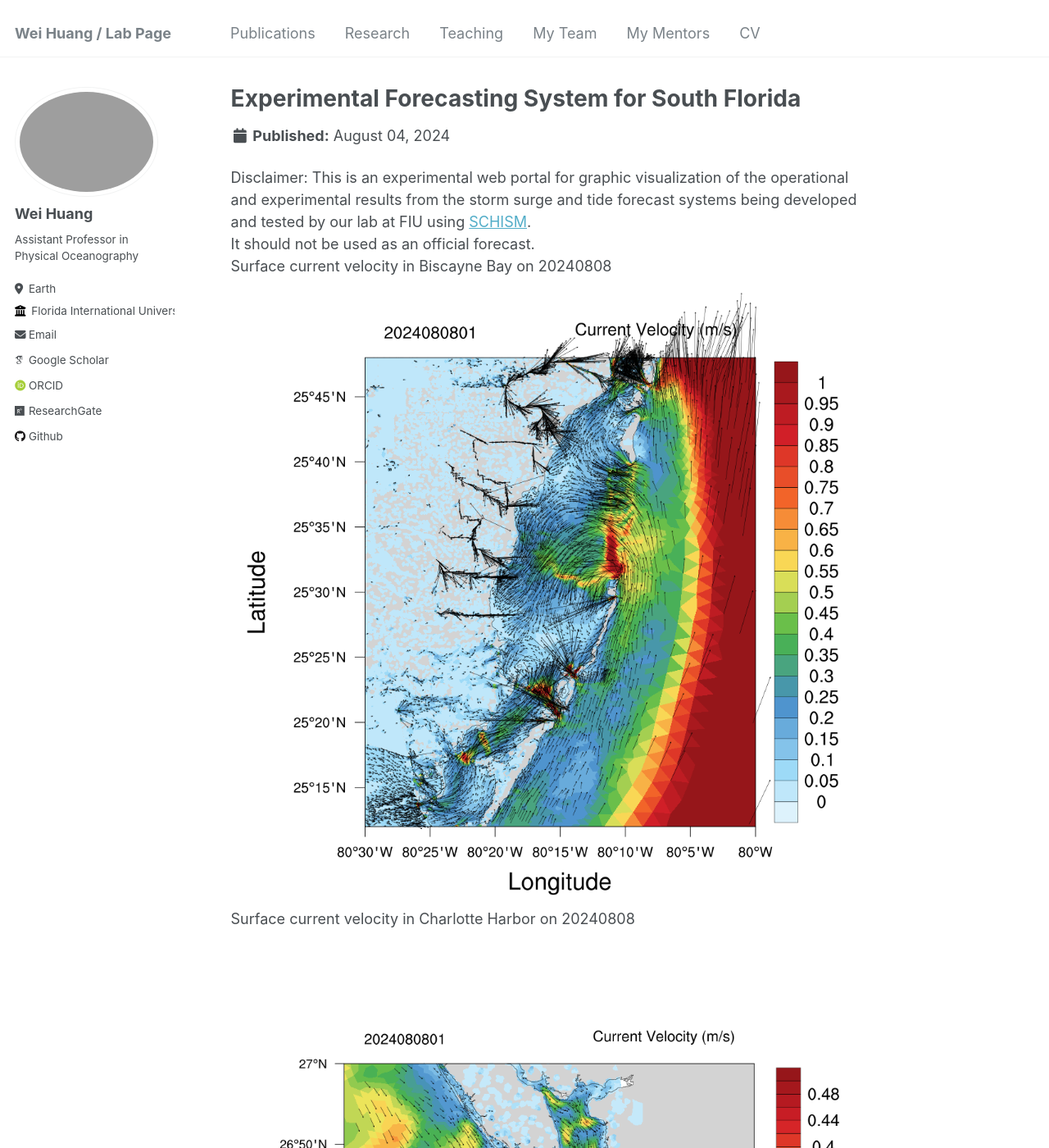
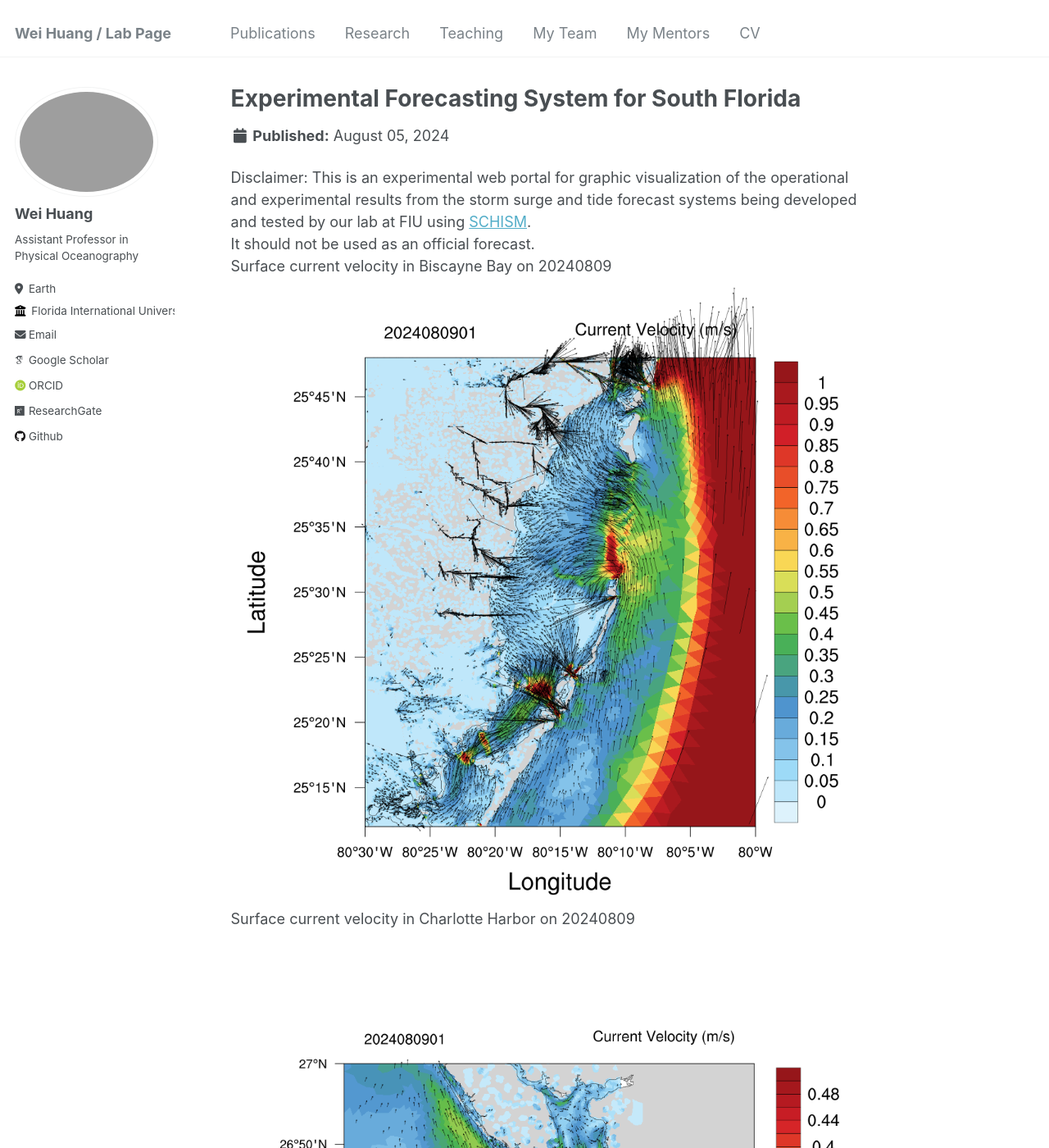
Before and after one commit to huang96169/huang96169.github.io, a Jekyll site: the page built from _research/research-1.md, in a window 1280 px wide and 1400 px high. Shown: the whole window at 82% size. Built offline with Jekyll 4.4.1, drawn with Linux system fonts in a browser that asks for light colours; some web fonts are replaced; some of the changed text lies outside the part shown.

Commit message:
replaced research_uv1.gif research_salt1.gif research_temp1.gif and replaced research_elev2.gif research_uv2.gif research_salt2.gif research_temp2.gif

```diff
--- a/_research/research-1.md
+++ b/_research/research-1.md
@@ -1,7 +1,7 @@
 ---
 title: "Experimental Forecasting System for South Florida"
-short: Surface current velocity of South Florida from 20240804 to 20240808
-date: 2024-08-04
+short: Surface current velocity of South Florida from 20240805 to 20240809
+date: 2024-08-05
 short1: "Disclaimer: This is an experimental web portal for graphic visualization of the operational and experimental results from the storm surge and tide forecast systems being developed and tested by our lab at FIU using [SCHISM](https://ccrm.vims.edu/schismweb/). It should not be used as an official forecast."
 excerpt: "<img src='/images/research_uv1.gif'>"
 collection: research
@@ -10,11 +10,11 @@ collection: research
 Disclaimer:
 This is an experimental web portal for graphic visualization of the operational and experimental results from the storm surge and tide forecast systems being developed and tested by our lab at FIU using [SCHISM](https://ccrm.vims.edu/schismweb/).<br/>
 It should not be used as an official forecast.<br/>
-Surface current velocity in Biscayne Bay on 20240808<br/>
+Surface current velocity in Biscayne Bay on 20240809<br/>
 <img src='/images/research_Bbay.png'>
-Surface current velocity in Charlotte Harbor on 20240808<br/>
+Surface current velocity in Charlotte Harbor on 20240809<br/>
 <img src='/images/research_Cbay.png'>
-Surface current velocity in Tampa Bay on 20240808<br/>
+Surface current velocity in Tampa Bay on 20240809<br/>
 <img src='/images/research_Tbay.png'>
 The map below showns observational stations used for validating the model's results, as well as the horizontal grid. <br/>
 The horizontal grid for SCHISM in simulating Biscayne Bay in South Florida, using flexible resolution resolving levees and canals (1-2 m), watershed rural and urban areas (30m-50m) and coastal ocean (500m-5km).<br/>
```
Also changed, not shown: _research/research-2.md (+6 -6 lines), images/research_Bbay.png, images/research_Cbay.png, images/research_Tbay.png, images/research_maxelev2.gif.
